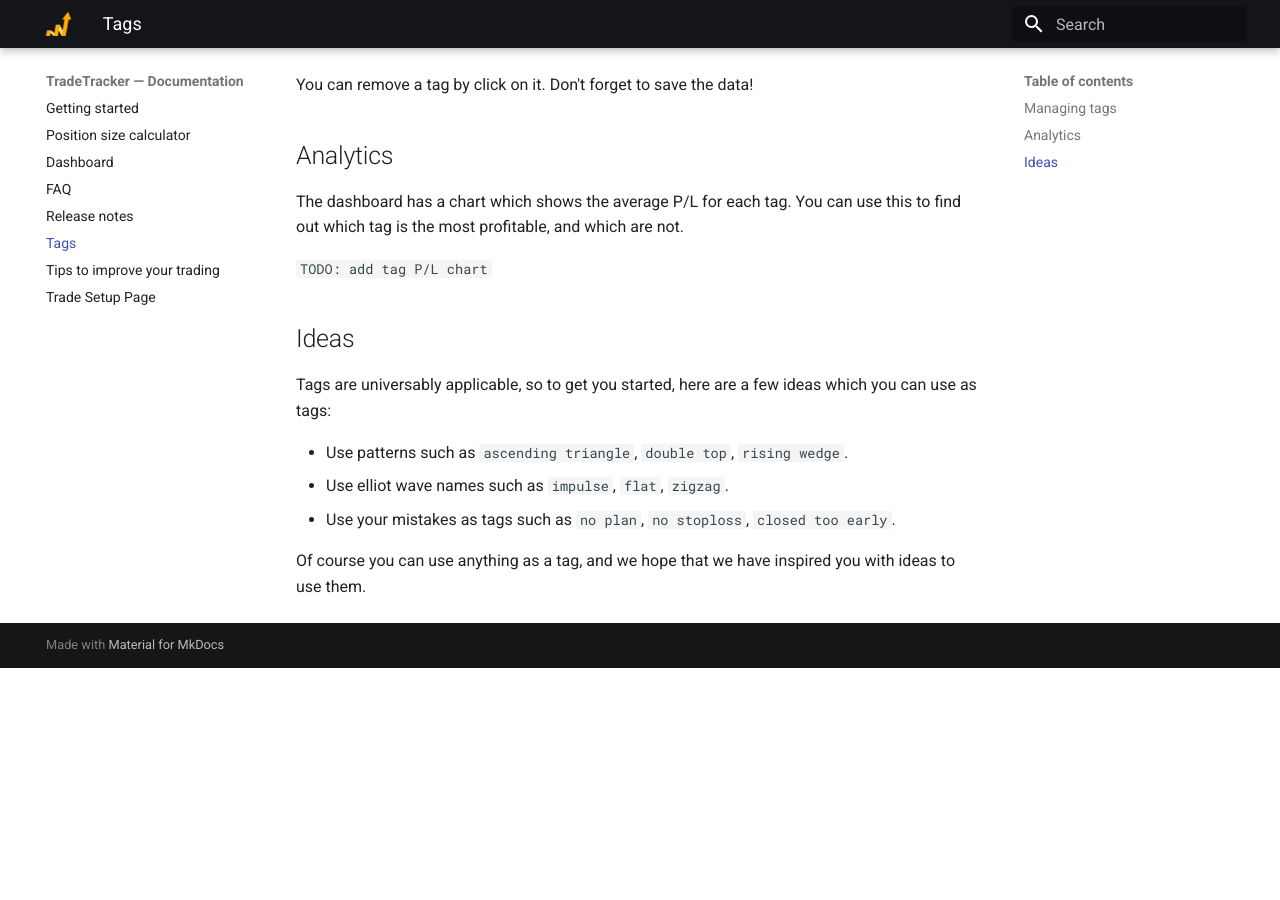
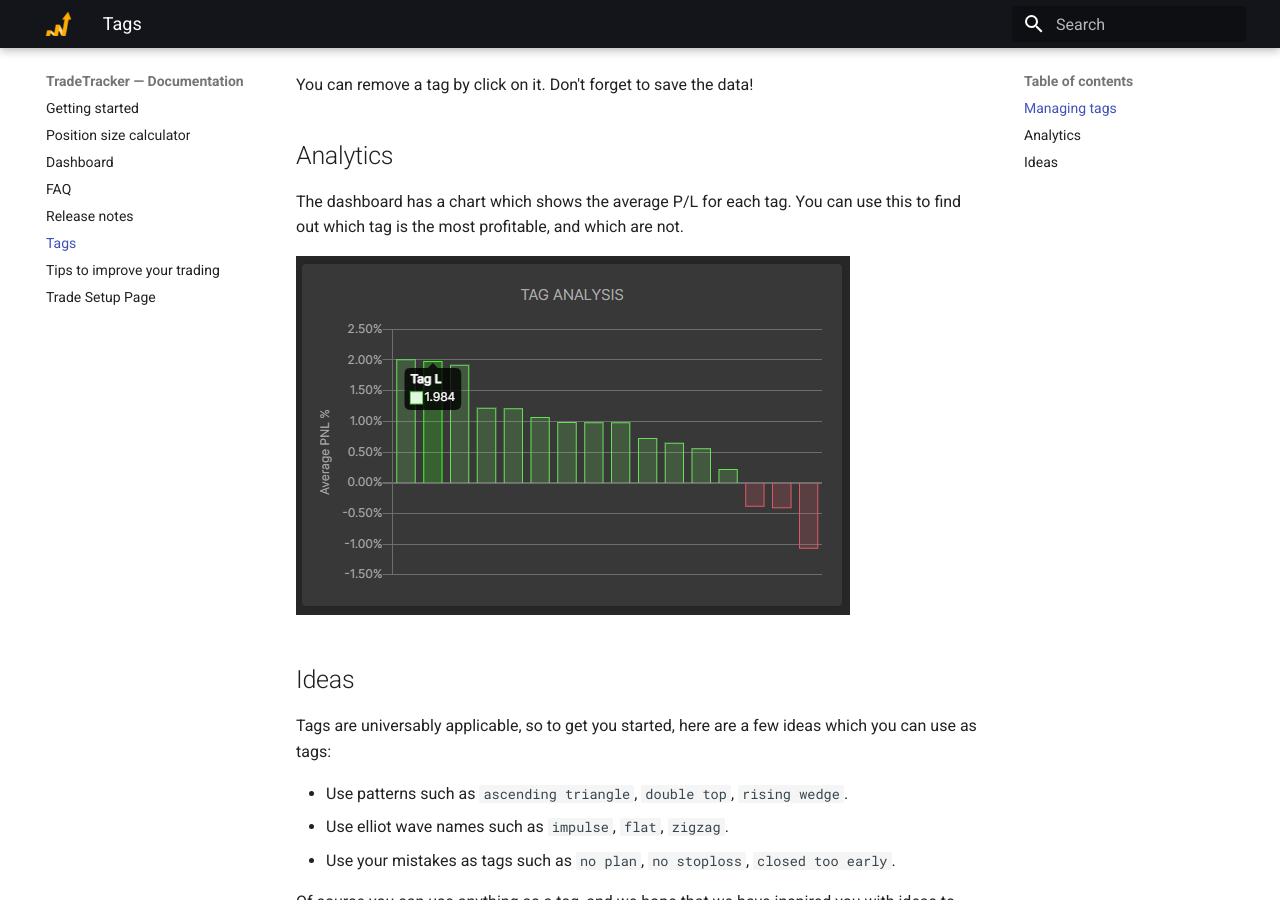
Before and after one commit to TradeTracker/docs, an MkDocs documentation site: the page built from docs/tags.md, in a window 1280 px wide and 900 px high, scrolled down 630 px. Built offline with MkDocs 1.6.1 and Material for MkDocs 9.7.7, drawn with Linux system fonts in a browser that asks for light colours; before the commit the page ends 1298 px from its top, so only the background shows below that.

Commit message:
added tags analysis chart to tags page

```diff
--- a/docs/tags.md
+++ b/docs/tags.md
@@ -20,7 +20,7 @@ You can remove a tag by click on it. Don't forget to save the data!
 The dashboard has a chart which shows the average P/L for each tag.
 You can use this to find out which tag is the most profitable, and which are not.
 
-`TODO: add tag P/L chart`
+![Tags chart](tag-chart.png)
 
 ## Ideas
 
```
Also changed, not shown: docs/tag-chart.png (added).
